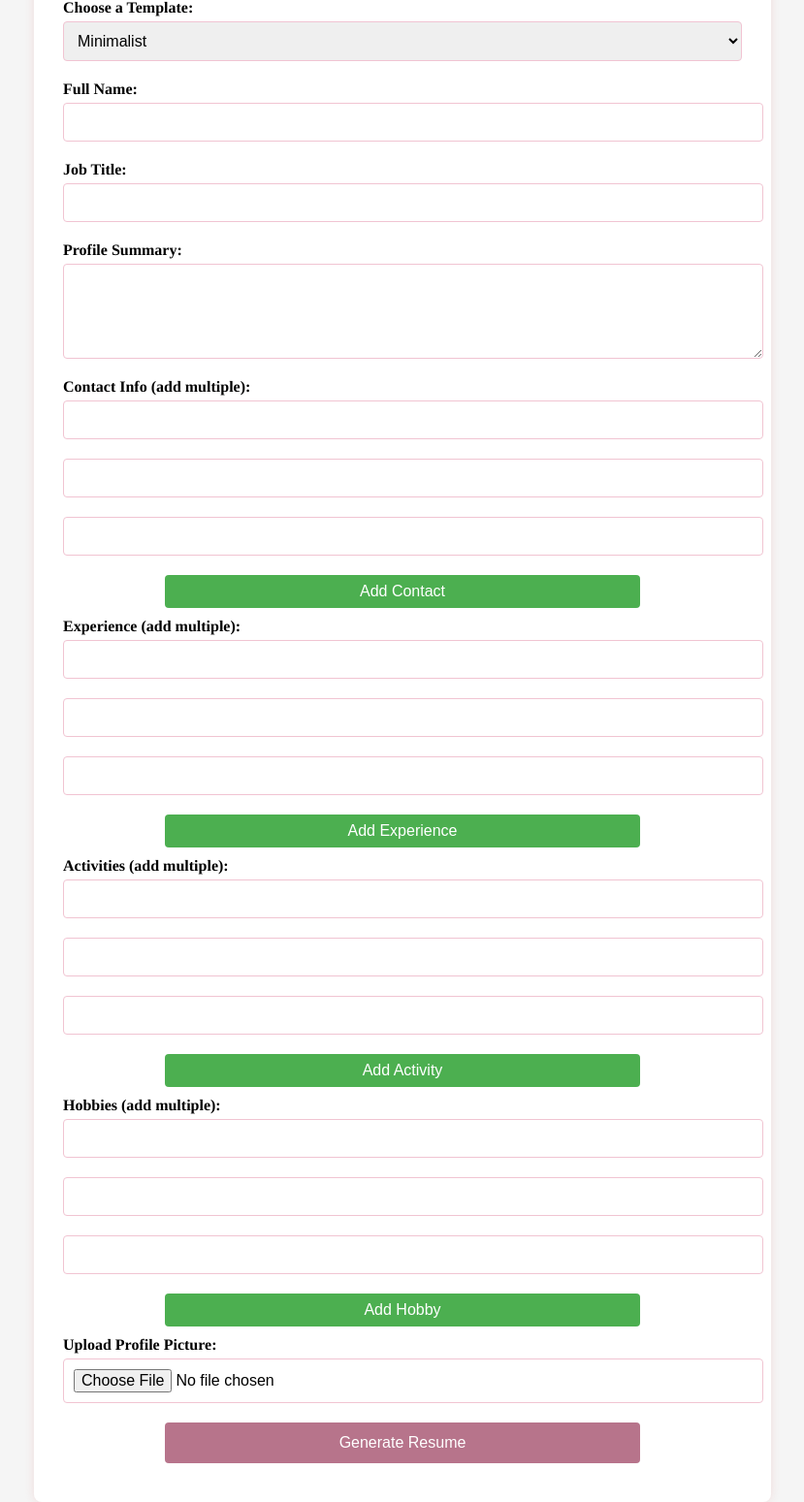
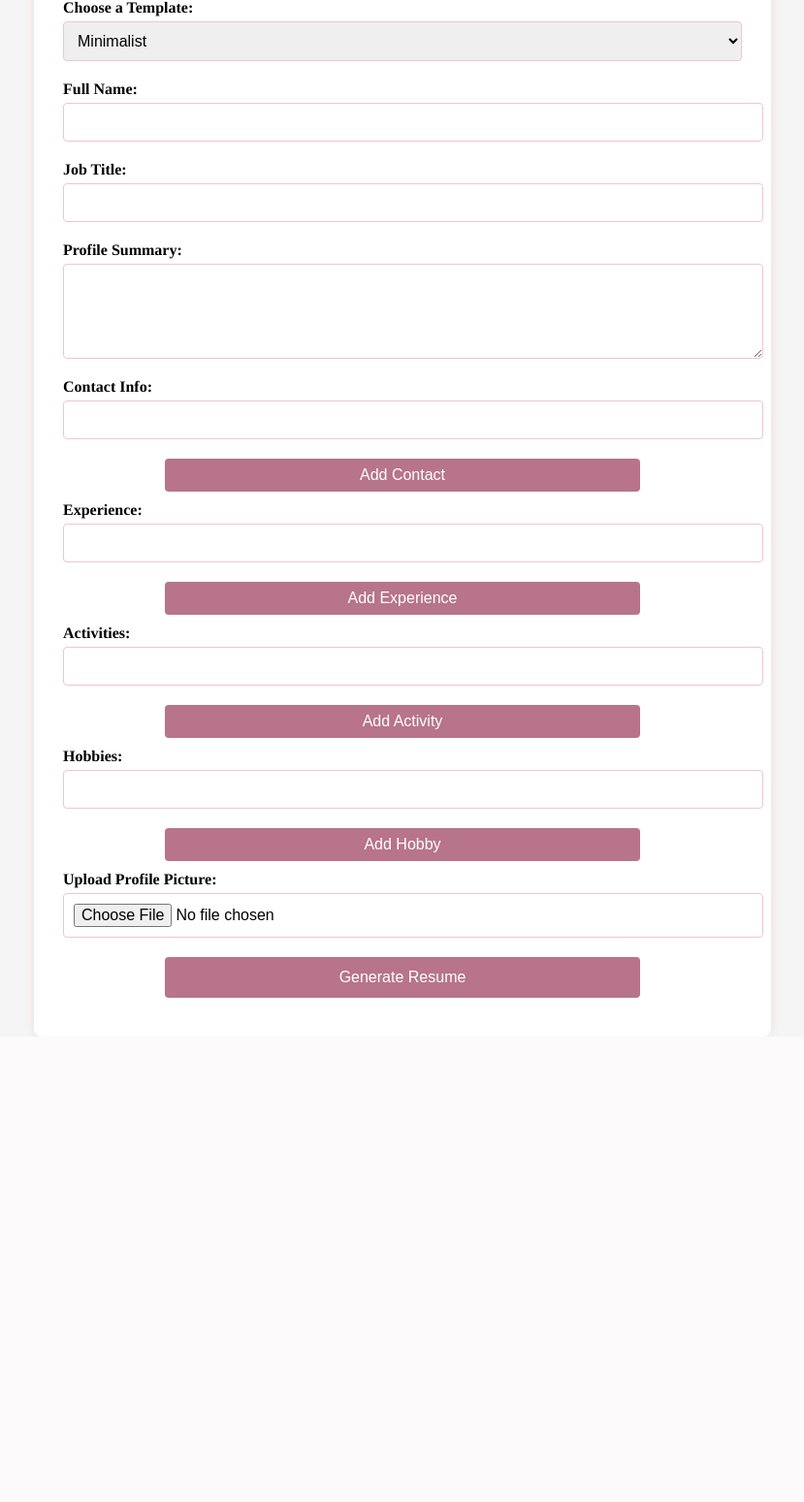
Before and after one commit to yasminakoor04/resume_builder_tool, a Flask app: page / in a window 1280 px wide. Shown: the part 149-1698 px from the top of the page at 97% size, without its empty margins (225-1054 px from the left). After the commit the page ends 1218 px from the top, so only its background shows below. Run offline with Flask 3, Linux system fonts and the light colour scheme.

Commit message:
refactor: update PDF storage path and enhance contact form functionality

```diff
--- a/app.py
+++ b/app.py
@@ -80,7 +80,7 @@ def generate_resume():
 
         # Generate the filename for the PDF
         filename = f"resume_{session['name'].replace(' ', '_')}_{datetime.now().strftime('%Y%m%d%H%M%S')}.pdf"
-        pdf_path = os.path.join('static', filename)
+        pdf_path = os.path.join('resumes', filename)
 
         # Convert HTML to PDF using WeasyPrint
         weasyprint.HTML(string=html_resume).write_pdf(pdf_path)
--- a/static/style.css
+++ b/static/style.css
@@ -74,7 +74,7 @@ button:hover {
 /* Add/Delete Button styling */
 .add-btn,
 .delete-btn {
-    background-color: #4CAF50; /* Green */
+    background-color: #b7748b;
     color: white;
     font-size: 1rem;
     padding: 8px 16px;
@@ -87,13 +87,13 @@ button:hover {
 
 .add-btn:hover,
 .delete-btn:hover {
-    background-color: #45a049;
+    background-color: #f4aecb;
 }
 
 .delete-btn {
-    background-color: #f44336; /* Red */
+    background-color: #c43276fb;
 }
 
 .delete-btn:hover {
-    background-color: #da190b;
+    background-color: #f17294;
 }
--- a/templates/index.html
+++ b/templates/index.html
@@ -35,34 +35,26 @@
             </div>
 
             <div class="section" id="contact-section">
-                <label for="contact">Contact Info (add multiple):</label>
+                <label for="contact">Contact Info:</label>
                 <input type="text" name="contact" value="{{ session['contact'][0] if session['contact'] else '' }}">
-                <input type="text" name="contact" value="{{ session['contact'][1] if session['contact'] else '' }}">
-                <input type="text" name="contact" value="{{ session['contact'][2] if session['contact'] else '' }}">
                 <button type="button" class="add-btn" onclick="addField('contact')">Add Contact</button>
             </div>
 
             <div class="section" id="experience-section">
-                <label for="experience">Experience (add multiple):</label>
+                <label for="experience">Experience:</label>
                 <input type="text" name="experience" value="{{ session['experience'][0] if session['experience'] else '' }}">
-                <input type="text" name="experience" value="{{ session['experience'][1] if session['experience'] else '' }}">
-                <input type="text" name="experience" value="{{ session['experience'][2] if session['experience'] else '' }}">
                 <button type="button" class="add-btn" onclick="addField('experience')">Add Experience</button>
             </div>
 
             <div class="section" id="activities-section">
-                <label for="activities">Activities (add multiple):</label>
+                <label for="activities">Activities:</label>
                 <input type="text" name="activities" value="{{ session['activities'][0] if session['activities'] else '' }}">
-                <input type="text" name="activities" value="{{ session['activities'][1] if session['activities'] else '' }}">
-                <input type="text" name="activities" value="{{ session['activities'][2] if session['activities'] else '' }}">
                 <button type="button" class="add-btn" onclick="addField('activities')">Add Activity</button>
             </div>
 
             <div class="section" id="hobbies-section">
-                <label for="hobbies">Hobbies (add multiple):</label>
+                <label for="hobbies">Hobbies:</label>
                 <input type="text" name="hobbies" value="{{ session['hobbies'][0] if session['hobbies'] else '' }}">
-                <input type="text" name="hobbies" value="{{ session['hobbies'][1] if session['hobbies'] else '' }}">
-                <input type="text" name="hobbies" value="{{ session['hobbies'][2] if session['hobbies'] else '' }}">
                 <button type="button" class="add-btn" onclick="addField('hobbies')">Add Hobby</button>
             </div>
 
@@ -79,10 +71,32 @@
         function addField(section) {
             let sectionElement = document.getElementById(`${section}-section`);
             let inputFields = sectionElement.querySelectorAll(`input[name='${section}']`);
+
+            // Create new input field for the section
             let newField = document.createElement("input");
             newField.setAttribute("type", "text");
             newField.setAttribute("name", section);
             sectionElement.insertBefore(newField, sectionElement.querySelector(".add-btn"));
+
+            // Create the delete button
+            let deleteButton = document.createElement("button");
+            deleteButton.setAttribute("type", "button");
+            deleteButton.classList.add("delete-btn");
+            deleteButton.textContent = `Delete ${section.charAt(0).toUpperCase() + section.slice(1)}`;
+            deleteButton.onclick = function () { deleteField(section, deleteButton) };
+            sectionElement.appendChild(deleteButton);
+        }
+
+        function deleteField(section, button) {
+            let sectionElement = document.getElementById(`${section}-section`);
+            let inputFields = sectionElement.querySelectorAll(`input[name='${section}']`);
+
+            if (inputFields.length > 1) {
+                // Remove the last input field
+                sectionElement.removeChild(inputFields[inputFields.length - 1]);
+                // Remove the delete button
+                sectionElement.removeChild(button);
+            }
         }
     </script>
 </body>
```
Also changed, not shown: 7 other files.
